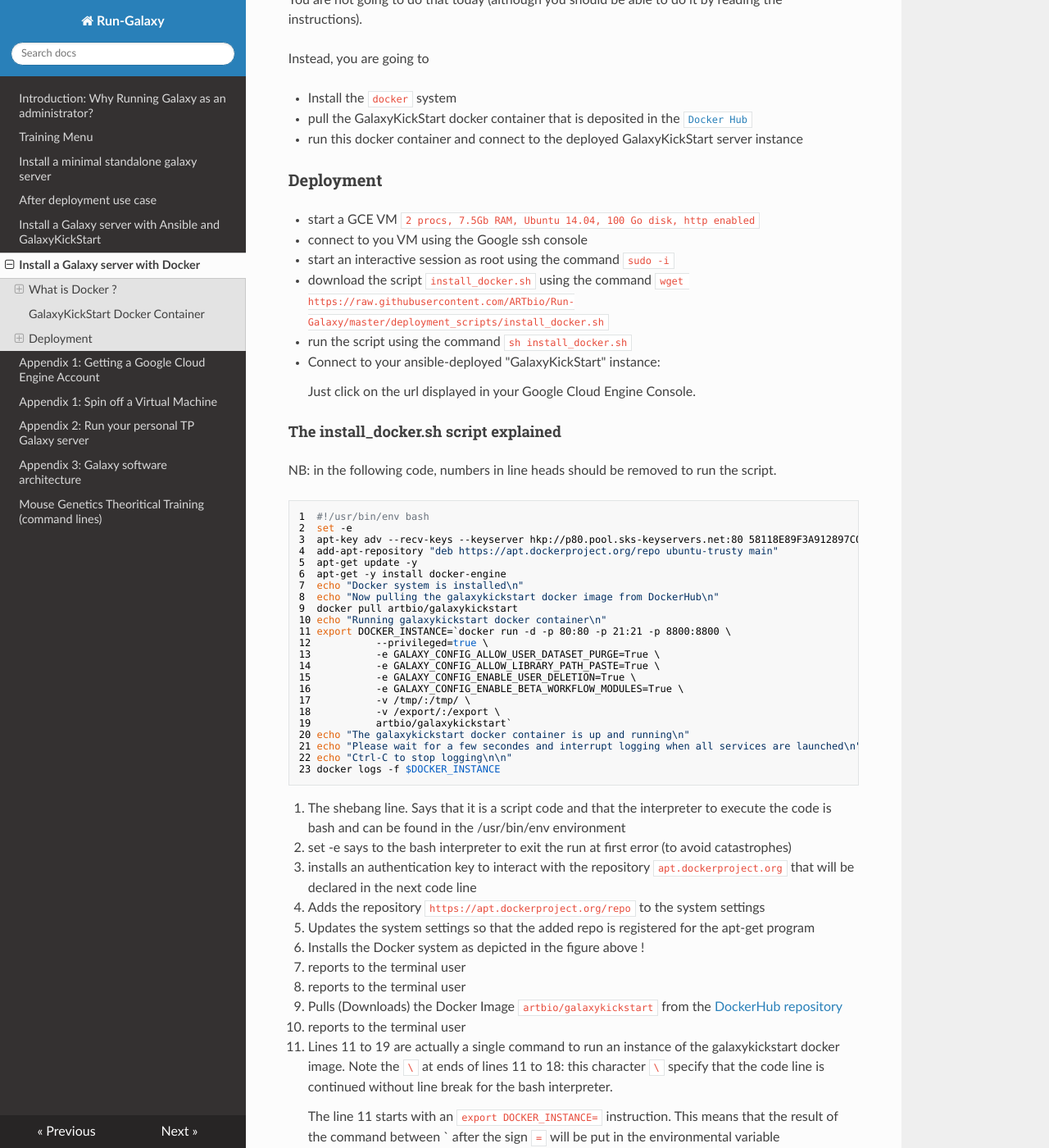
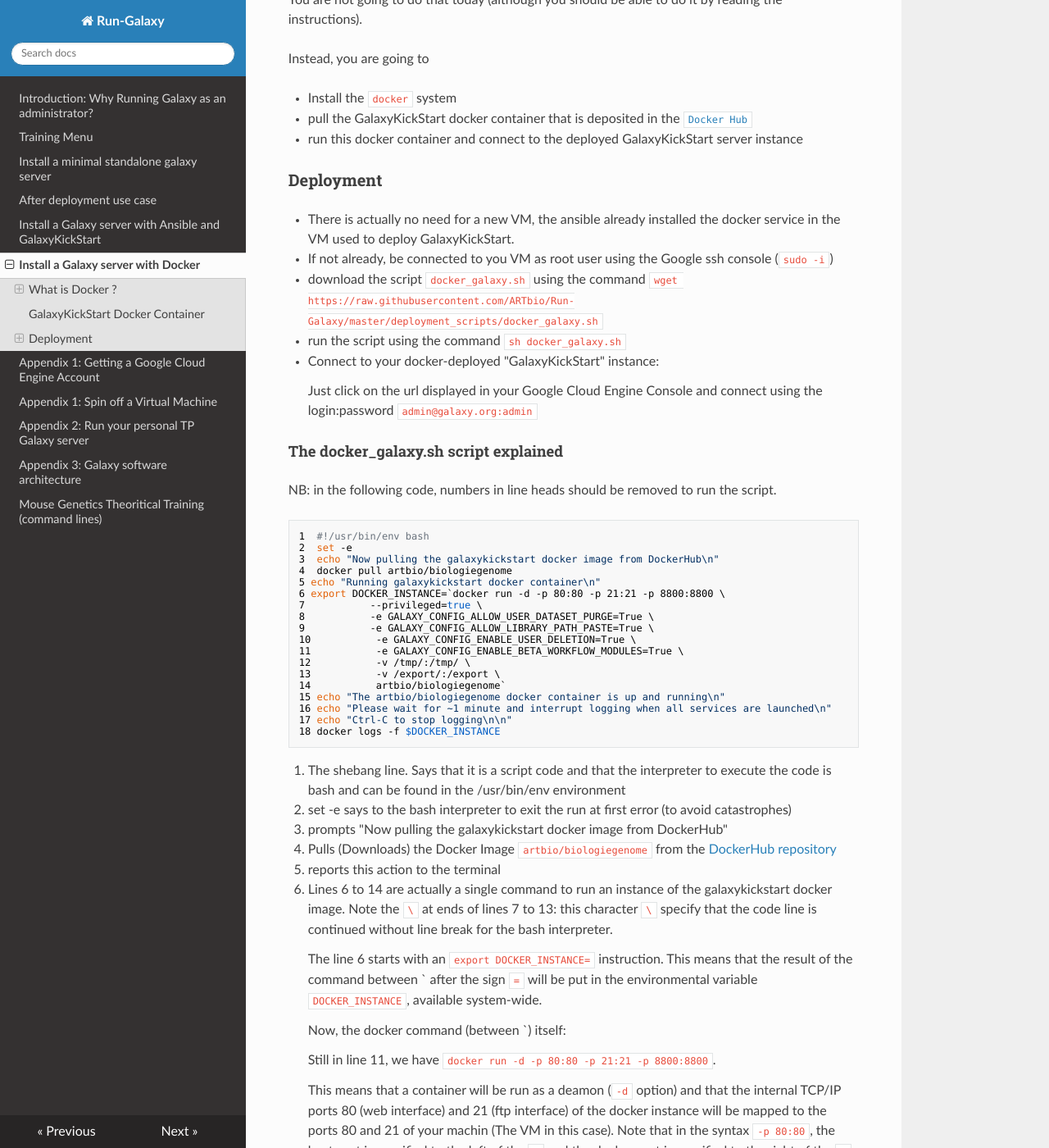
Before and after one commit to ARTbio/Run-Galaxy, an MkDocs documentation site: the page built from docs/Docker_GalaxyKickStart.md, in a window 1280 px wide and 1400 px high, scrolled down 1156 px. Shown: the whole window at 82% size. Built offline with MkDocs 1.6.1, drawn with Linux system fonts in a browser that asks for light colours; nearby versions of some CDN libraries; old or Windows-style settings are respelled for this version of MkDocs; some of the changed text lies outside the part shown.

Commit message:
update docker deployment

````diff
--- a/docs/Docker_GalaxyKickStart.md
+++ b/docs/Docker_GalaxyKickStart.md
@@ -35,64 +35,54 @@ Instead, you are going to
 
 ### Deployment
 
-- start a GCE VM `2 procs, 7.5Gb RAM, Ubuntu 14.04, 100 Go disk, http enabled`
-- connect to you VM using the Google ssh console
-- start an interactive session as root using the command `sudo -i`
-- download the script `install_docker.sh` using the command `wget https://raw.githubusercontent.com/ARTbio/Run-Galaxy/master/deployment_scripts/install_docker.sh`
-- run the script using the command `sh install_docker.sh`
-- Connect to your ansible-deployed "GalaxyKickStart" instance:
+- There is actually no need for a new VM, the ansible already installed the docker service
+in the VM used to deploy GalaxyKickStart.
+- If not already, be connected to you VM as root user using the Google ssh console (`sudo -i`)
+- download the script `docker_galaxy.sh` using the command `wget https://raw.githubusercontent.com/ARTbio/Run-Galaxy/master/deployment_scripts/docker_galaxy.sh`
+- run the script using the command `sh docker_galaxy.sh`
+- Connect to your docker-deployed "GalaxyKickStart" instance:
 
-    Just click on the url displayed in your Google Cloud Engine Console.
+    Just click on the url displayed in your Google Cloud Engine Console
+    and connect using the login:password `admin@galaxy.org:admin`
 
 
-#### The install_docker.sh script explained
+#### The docker_galaxy.sh script explained
 
 NB: in the following code, numbers in line heads should be removed to run the script.
 
 ```
 1  #!/usr/bin/env bash
 2  set -e
-3  apt-key adv --recv-keys --keyserver hkp://p80.pool.sks-keyservers.net:80 58118E89F3A912897C070ADBF76221572C52609D
-4  add-apt-repository "deb https://apt.dockerproject.org/repo ubuntu-trusty main"
-5  apt-get update -y
-6  apt-get -y install docker-engine
-7  echo "Docker system is installed\n"
-8  echo "Now pulling the galaxykickstart docker image from DockerHub\n"
-9  docker pull artbio/galaxykickstart
-10 echo "Running galaxykickstart docker container\n"
-11 export DOCKER_INSTANCE=`docker run -d -p 80:80 -p 21:21 -p 8800:8800 \
-12           --privileged=true \
-13           -e GALAXY_CONFIG_ALLOW_USER_DATASET_PURGE=True \
-14           -e GALAXY_CONFIG_ALLOW_LIBRARY_PATH_PASTE=True \
-15           -e GALAXY_CONFIG_ENABLE_USER_DELETION=True \
-16           -e GALAXY_CONFIG_ENABLE_BETA_WORKFLOW_MODULES=True \
-17           -v /tmp/:/tmp/ \
-18           -v /export/:/export \
-19           artbio/galaxykickstart`
-20 echo "The galaxykickstart docker container is up and running\n"
-21 echo "Please wait for a few secondes and interrupt logging when all services are launched\n"
-22 echo "Ctrl-C to stop logging\n\n"
-23 docker logs -f $DOCKER_INSTANCE
+3  echo "Now pulling the galaxykickstart docker image from DockerHub\n"
+4  docker pull artbio/biologiegenome
+5 echo "Running galaxykickstart docker container\n"
+6 export DOCKER_INSTANCE=`docker run -d -p 80:80 -p 21:21 -p 8800:8800 \
+7           --privileged=true \
+8           -e GALAXY_CONFIG_ALLOW_USER_DATASET_PURGE=True \
+9           -e GALAXY_CONFIG_ALLOW_LIBRARY_PATH_PASTE=True \
+10           -e GALAXY_CONFIG_ENABLE_USER_DELETION=True \
+11           -e GALAXY_CONFIG_ENABLE_BETA_WORKFLOW_MODULES=True \
+12           -v /tmp/:/tmp/ \
+13           -v /export/:/export \
+14           artbio/biologiegenome`
+15 echo "The artbio/biologiegenome docker container is up and running\n"
+16 echo "Please wait for ~1 minute and interrupt logging when all services are launched\n"
+17 echo "Ctrl-C to stop logging\n\n"
+18 docker logs -f $DOCKER_INSTANCE
 ```
 
 1. The shebang line. Says that it is a script code and that the interpreter to execute the
 code is bash and can be found in the /usr/bin/env environment
 2. set -e says to the bash interpreter to exit the run at first error (to avoid catastrophes)
-3. installs an authentication key to interact with the repository `apt.dockerproject.org` that
-will be declared in the next code line
-4. Adds the repository `https://apt.dockerproject.org/repo` to the system settings
-5. Updates the system settings so that the added repo is registered for the apt-get program
-6. Installs the Docker system as depicted in the figure above !
-7. reports to the terminal user
-8. reports to the terminal user
-9. Pulls (Downloads) the Docker Image `artbio/galaxykickstart` from
-the [DockerHub repository](https://hub.docker.com/r/artbio/galaxykickstart/)
-10. reports to the terminal user
-11. Lines 11 to 19 are actually a single command to run an instance of the galaxykickstart
-docker image. Note the `\` at ends of lines 11 to 18: this character `\` specify that the
+3. prompts "Now pulling the galaxykickstart docker image from DockerHub"
+4. Pulls (Downloads) the Docker Image `artbio/biologiegenome` from
+the [DockerHub repository](https://hub.docker.com/r/artbio/biologiegenome/)
+5. reports this action to the terminal
+6. Lines 6 to 14 are actually a single command to run an instance of the galaxykickstart
+docker image. Note the `\` at ends of lines 7 to 13: this character `\` specify that the
 code line is continued without line break for the bash interpreter.
 
-    The line 11 starts with an `export DOCKER_INSTANCE=` instruction. This means that the result
+    The line 6 starts with an `export DOCKER_INSTANCE=` instruction. This means that the result
     of the command between \` after the sign `=` will be put in the environmental variable
     `DOCKER_INSTANCE`, available system-wide.
 
@@ -106,28 +96,28 @@ code line is continued without line break for the bash interpreter.
     the host port is specified to the left of the `:` and the docker port is specified to the right
     of the `:`.
 
-12. docker command continued: here we specify that the docker container acquires the root privileges
-13. docker command continued: `-e GALAXY_CONFIG_ALLOW_USER_DATASET_PURGE=True`.
+7. docker command continued: here we specify that the docker container acquires the root privileges
+8. docker command continued: `-e GALAXY_CONFIG_ALLOW_USER_DATASET_PURGE=True`.
 
     The -e option specifies an environmental variable `GALAXY_CONFIG_ALLOW_USER_DATASET_PURGE`
     passed (`e`xported) to the docker container with the value `True`
     `galaxy_manage_trackster: true` with the string `galaxy_manage_trackster: false`
     in the ansible configuration file `groups/all`.
 
-14. The environmental variable `GALAXY_CONFIG_ALLOW_LIBRARY_PATH_PASTE` is exported to
+9. The environmental variable `GALAXY_CONFIG_ALLOW_LIBRARY_PATH_PASTE` is exported to
 the docker container with the value `True`
-15. The environmental variable `GALAXY_CONFIG_ENABLE_USER_DELETION` is exported to
+10. The environmental variable `GALAXY_CONFIG_ENABLE_USER_DELETION` is exported to
 the docker container with the value `True`
-16. The environmental variable `GALAXY_CONFIG_ENABLE_BETA_WORKFLOW_MODULES` is exported to
+11. The environmental variable `GALAXY_CONFIG_ENABLE_BETA_WORKFLOW_MODULES` is exported to
 the docker container with the value `True`
 
     Note that all these exports in the docker command correspond to advanced boiling/tuning of the docker container.
     You are not obliged to understand the details to get the container properly running.
-17. Now the -v is important, better to understand it !
+12. Now the -v is important, better to understand it !
 
     -v stands for "volume". the `-v` option says to export the /tmp directory of the docker container
     to the /tmp directory of the host.
-18. we also export the /export directory of the container (any docker container has or
+13. we also export the /export directory of the container (any docker container has or
 should have by default an /export directory) to an /export directory of the host (your VM here).
 
     Note that if the /export directory does not exists at docker run runtime, it will be created.
@@ -139,11 +129,11 @@ should have by default an /export directory) to an /export directory of the host
     Now, if you stop and remove the docker container, all exported directory will persist in the host.
     If you don't do that, all operations performed with a container are lost when you stop this container !
 
-19. This is the end of the docker run command. The docker image to be instantiated is specified.
-20. reports to the terminal user
-21. reports to the terminal user
-22. reports to the terminal user
-23. Now that the docker container is launched, you can access its logs with the command
+14. This is the end of the docker run command. The docker image to be instantiated is specified.
+15. reports to the terminal user
+16. reports to the terminal user
+17. reports to the terminal user
+18. Now that the docker container is launched, you can access its logs with the command
 `docker logs -f` (-f means continuous logging until keyboard interruption) followed by the
 identification number of the docker container. We have put this ID in the variable `DOCKER_INSTANCE`
 and we access to the content of this variable by prefixing the variable with a `$ `:
````
Also changed, not shown: 1 other file.
